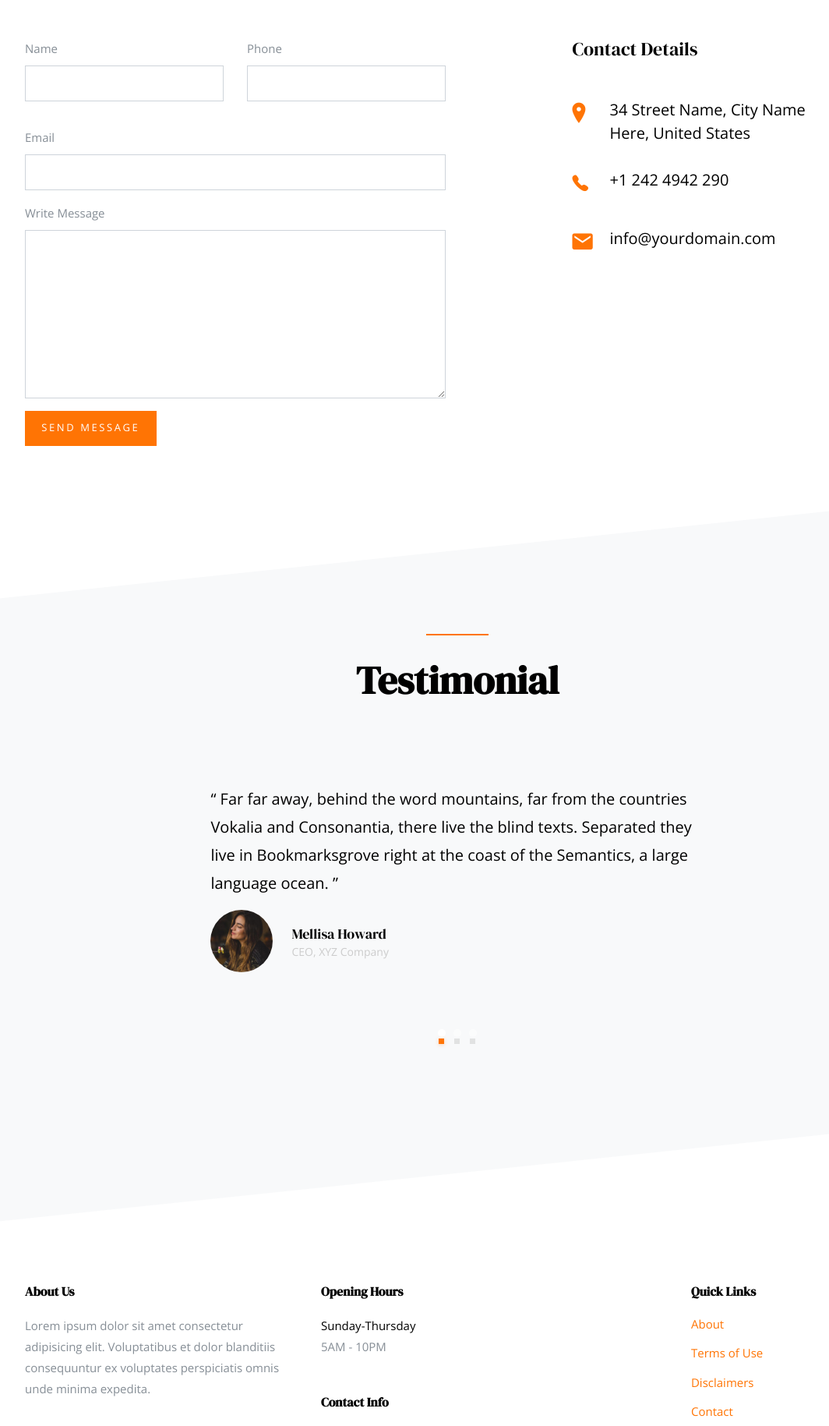
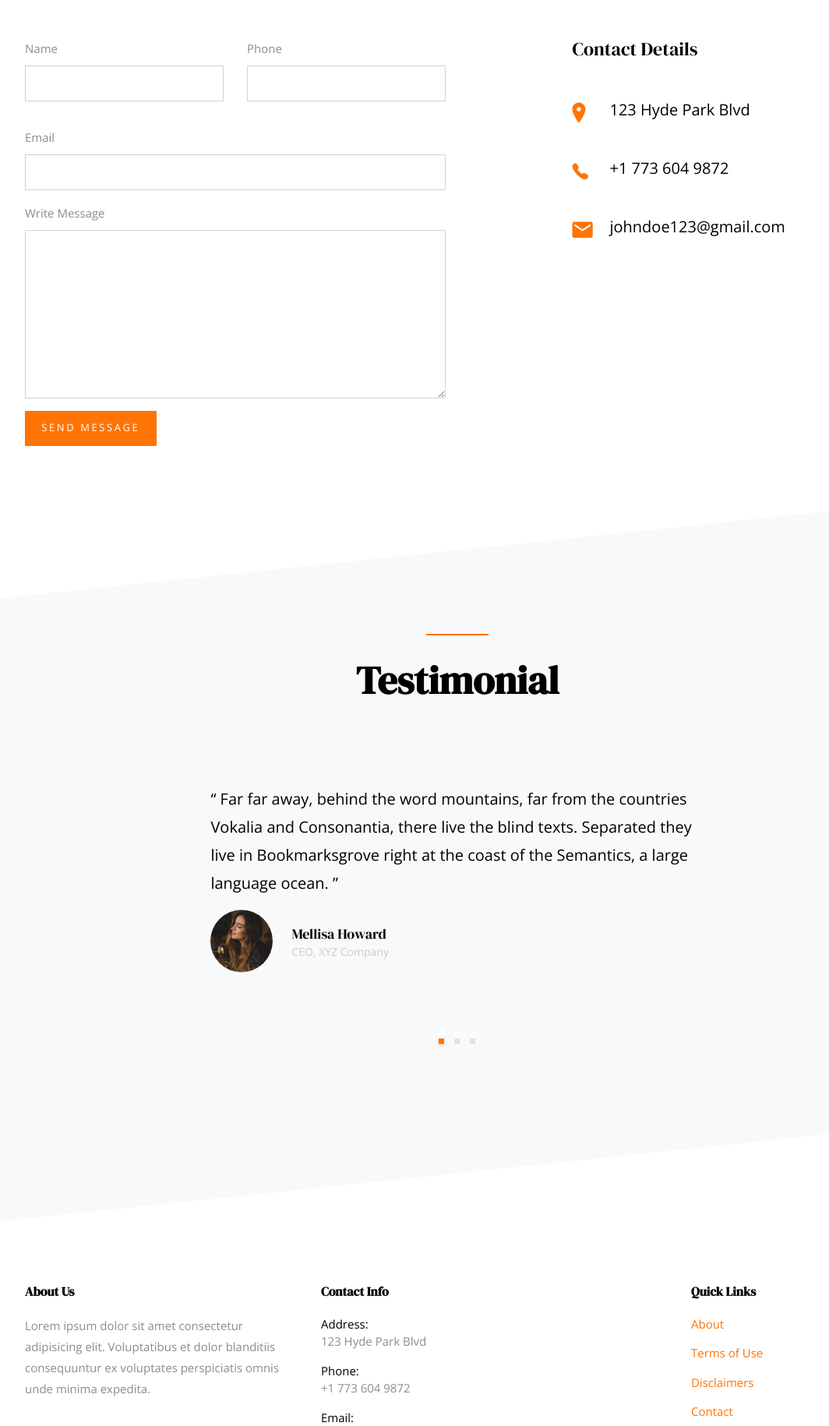
Before and after one commit to psonhoang/dynamic-res-template, a Node server app: page /contact in a window 1280 px wide. Shown: the part 799-2628 px from the top of the page at 78% size, without its empty margins (53-1117 px from the left). Run offline with Node 20, Linux system fonts and the light colour scheme; some web fonts are replaced.

Commit message:
contact info

```diff
--- a/app.js
+++ b/app.js
@@ -20,6 +20,9 @@ jsonObj = {
     title: "Your Restaurant Name",
     jumboText1: "Your First Text Here",
     jumboText2: "And Another One",
+    address: "123 Hyde Park Blvd",
+    email: "johndoe123@gmail.com",
+    phoneNumber: "773 604 9872",
     appetizers: [
         {
             name: "Tuna Sesame Salad",
--- a/views/contact.ejs
+++ b/views/contact.ejs
@@ -137,17 +137,17 @@
               <h4 class="mb-5">Contact Details</h4>
                 <p class="d-flex">
                   <span class="ion-ios-location icon mr-5"></span>
-                  <span>34 Street Name, City Name Here, United States</span>
+                  <span><%= address %></span>
                 </p>
 
                 <p class="d-flex">
                   <span class="ion-ios-telephone icon mr-5"></span>
-                  <span>+1 242 4942 290</span>
+                  <span>+1 <%= phoneNumber %> </span>
                 </p>
 
                 <p class="d-flex">
                   <span class="ion-android-mail icon mr-5"></span>
-                  <span>info@yourdomain.com</span>
+                  <span><%= email %></span>
                 </p>
               </div>
 
@@ -238,18 +238,18 @@
 
           </div>
           <div class="col-md-5 mb-5">
-            <div class="mb-5">
+            <!--<div class="mb-5">
               <h3>Opening Hours</h3>
               <p><strong class="d-block font-weight-normal text-black">Sunday-Thursday</strong> 5AM - 10PM</p>
-            </div>
+            </div> -->
             <div>
               <h3>Contact Info</h3>
               <ul class="list-unstyled footer-link">
                 <li class="d-block">
                   <span class="d-block text-black">Address:</span>
-                  <span>34 Street Name, City Name Here, United States</span></li>
-                <li class="d-block"><span class="d-block text-black">Phone:</span><span>+1 242 4942 290</span></li>
-                <li class="d-block"><span class="d-block text-black">Email:</span><span>info@yourdomain.com</span></li>
+                  <span><%= address %></span></li>
+                <li class="d-block"><span class="d-block text-black">Phone:</span><span>+1 <%= phoneNumber %></span></li>
+                <li class="d-block"><span class="d-block text-black">Email:</span><span><%= email %></span></li>
               </ul>
             </div>
           </div>
```
